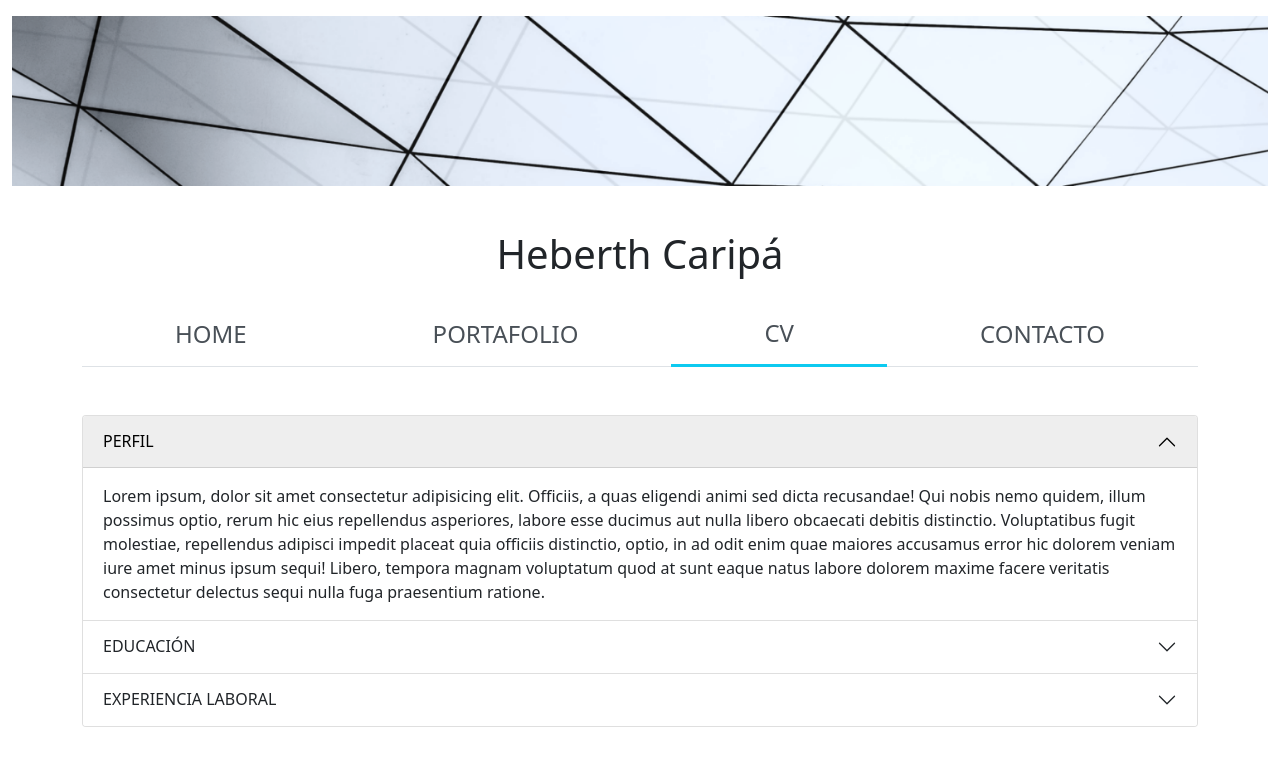
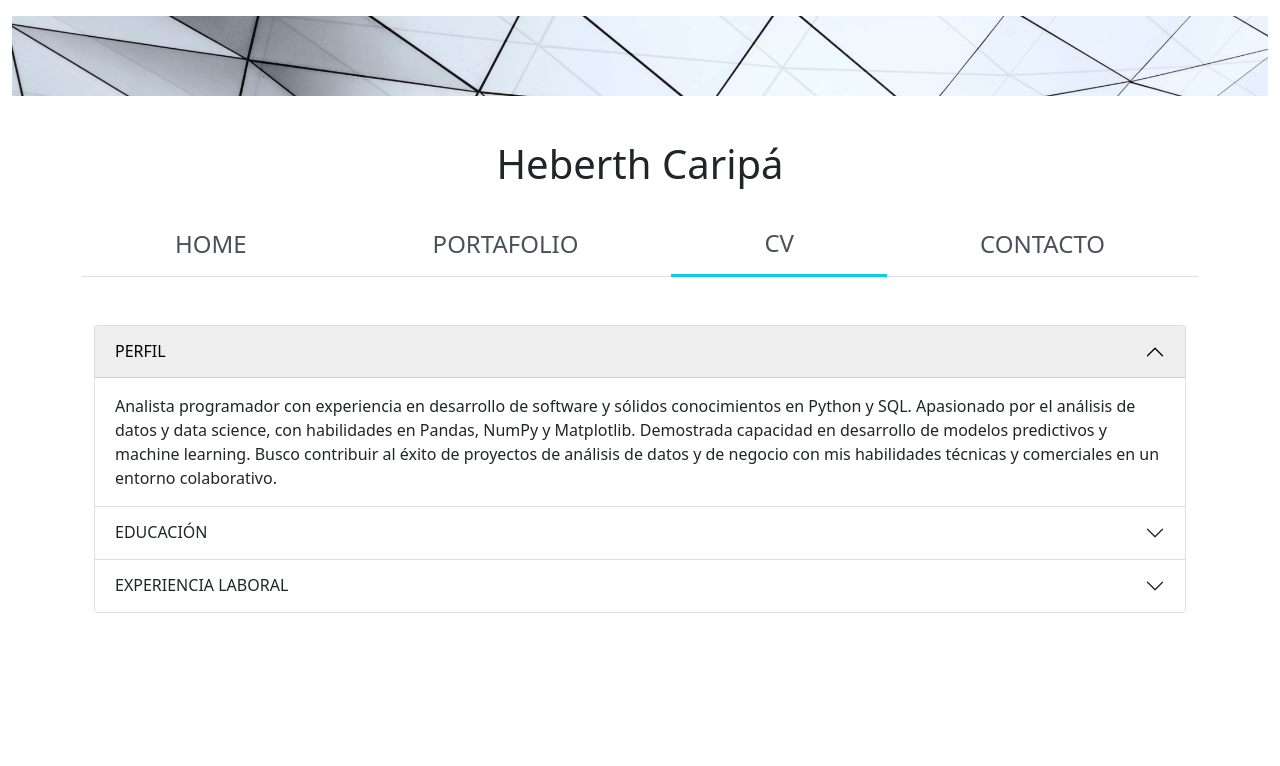
Before and after one commit to heberth18/heberth-website, a Django app: page / in a window 1280 px wide, after a click on "CV". Shown: the top 766 px of the page. Run offline with Django 4.2, Linux system fonts and the light colour scheme; parts of the project's set-up code (start-up, migrations or seed data) failed here and were passed over; some libraries are stand-ins or nearby versions.

Commit message:
modification html

```diff
--- a/portfolio_app/templates/portfolio_app/index.html
+++ b/portfolio_app/templates/portfolio_app/index.html
@@ -31,7 +31,7 @@
             <div class="row mb-1" >
                 <div class="col-md-12 my-3" >
                     <img src="{% static 'img/modern-art.png' %}"
-                        style="width: 100%; height: 170px; object-fit: cover;" >
+                        style="width: 100%; height: 80px; object-fit: cover;" >
                 </div>
             </div>
 
@@ -73,6 +73,7 @@
                 </nav>
 
                 <!-- Contenido de las pestañas -->
+                <div class="container my-5">
                     <div class="tab-content mt-5" id="nav-tabContent">
 
                         <!-- Contenido Tab HOME -->
@@ -81,7 +82,7 @@
                             <p>¡Bienvenido a mi portafolio! Soy un apasionado analista de datos con experiencia en la exploración, limpieza y análisis de datos para generar insights significativos. Mi objetivo es utilizar mis habilidades en ciencia de datos para ayudar a las empresas a tomar decisiones informadas y estratégicas.</p>
                             <br>
                             <h4>Áreas de interés</h4>
-                        <p>Como Analista de Datos con una fuerte inclinación hacia el Data Science, me apasiona explorar y descubrir el potencial oculto en los datos. Mi enfoque se centra en utilizar técnicas analíticas avanzadas para extraer información valiosa y generar conocimientos significativos.</p>
+                            <p>Analista de Datos con una fuerte inclinación hacia el Data Science, me apasiona explorar y descubrir el potencial oculto en los datos. Mi enfoque se centra en utilizar técnicas analíticas avanzadas para extraer información valiosa y generar conocimientos significativos.</p>
 
                             <div class="">
                                 <ul class="mb-0">
@@ -90,7 +91,7 @@
                                     <li class="text-italic">Visualización de datos</li>
                                     <li class="text-italic">Programación y desarrollo</li>
                                     <li class="text-italic">Optimización de procesos</li>
-                                <li class="text-italic">Ética y privacidad de datos:</li>
+                                    <li class="text-italic">Ética y privacidad de datos</li>
                                     <li class="text-italic">Aprendizaje continuo</li>
                                 </ul>
                             </div>
@@ -157,7 +158,7 @@
                                                 <div class="card-body d-flex flex-column">
                                                     <h4 class="card-title">PROYECTO DIABETES</h4>
                                                     <h6 class="card-subtitle mb-2 text-muted">Modelo para estimar diabetes</h6>
-                                                <p class="card-text mb-4">Lorem ipsum dolor sit amet consectetur adipisicing elit. Ipsam cumque aut dignissimos.</p>
+                                                    <p class="card-text mb-4"></p>
                                                     <a href="#" class="card-link">
                                                         <button class="btn btn-info w-100" onclick="sweetAlertMessage('Poyecto en proceso')">Ir al proyecto</button>
                                                     </a>
@@ -186,8 +187,7 @@
                                     <!-- Contenido -->
                                     <div id="panelsStayOpen-collapseOne" class="accordion-collapse collapse show" aria-labelledby="panelsStayOpen-headingOne">
                                         <div class="accordion-body">
-                                        Lorem ipsum, dolor sit amet consectetur adipisicing elit.
-                                        Officiis, a quas eligendi animi sed dicta recusandae! Qui nobis nemo quidem, illum possimus optio, rerum hic eius repellendus asperiores, labore esse ducimus aut nulla libero obcaecati debitis distinctio. Voluptatibus fugit molestiae, repellendus adipisci impedit placeat quia officiis distinctio, optio, in ad odit enim quae maiores accusamus error hic dolorem veniam iure amet minus ipsum sequi! Libero, tempora magnam voluptatum quod at sunt eaque natus labore dolorem maxime facere veritatis consectetur delectus sequi nulla fuga praesentium ratione.
+                                            Analista programador con experiencia en desarrollo de software y sólidos conocimientos en Python y SQL. Apasionado por el análisis de datos y data science, con habilidades en Pandas, NumPy y Matplotlib. Demostrada capacidad en desarrollo de modelos predictivos y machine learning. Busco contribuir al éxito de proyectos de análisis de datos y de negocio con mis habilidades técnicas y comerciales en un entorno colaborativo.
                                         </div>
                                     </div>
                                 </div>
@@ -207,34 +207,12 @@
                                         <div class="accordion-body">
                                             <div class="row">
                                                 <div class="col-1 text-center">
-                                                20XX-20XX
+                                                    2020–2023
                                                 </div>
                                                 <div class="col-11">
-                                                <p><span class=""><strong>DOCTORADO EN PYTHON</strong></span> | UNIVERSIDAD DE LOS ANDES</p>
-                                                <P>ESPECIALIZACIÓN: LOREM IPSUM. </P>
-                                                <p>Lorem ipsum, dolor sit amet consectetur adipisicing elit. Magni dicta dolores dolor fugit a minima cumque quia eveniet nostrum qui labore, minus provident accusantium consequuntur obcaecati id aliquid at sit beatae iusto magnam nihil!</p>
+                                                    <p><span class=""><strong>ANALISTA PROGRAMADOR</strong></span> | IP SANTO TOMÁS</p>
+                                                    </p>
                                                     <hr>
-                                            </div>
-                                        </div>
-                                        <div class="row">
-                                            <div class="col-1 text-center">
-                                                20XX-20XX
-                                            </div>
-                                            <div class="col-11">
-                                                <p><span class=""><strong>MAESTRÍA EN CIENCIAS EN PYTHON</strong></span> | UNIVERSIDAD DE CHILE</p>
-                                                <P>ESPECIALIZACIÓN: LOREM IPSUM. </P>
-                                                <p>Lorem ipsum, dolor sit amet consectetur adipisicing elit. Magni dicta dolores dolor fugit a minima cumque quia eveniet nostrum qui labore, minus provident accusantium consequuntur obcaecati id aliquid at sit beatae iusto magnam nihil!</p>
-                                                <hr>
-                                            </div>
-                                        </div>
-                                        <div class="row">
-                                            <div class="col-1 text-center">
-                                                20XX-20XX
-                                            </div>
-                                            <div class="col-11">
-                                                <p><span class=""><strong>LICENCIATURA EN PYTHON</strong></span> | UNIVERSIDAD AUTÓNOMA DE NUEVO LEÓN</p>
-                                                <P>ESPECIALIZACIÓN: LOREM IPSUM. </P>
-                                                <p>Lorem ipsum, dolor sit amet consectetur adipisicing elit. Magni dicta dolores dolor fugit a minima cumque quia eveniet nostrum qui labore, minus provident accusantium consequuntur obcaecati id aliquid at sit beatae iusto magnam nihil!</p>
                                                 </div>
                                             </div>
                                         </div>
@@ -256,58 +234,20 @@
                                         <div class="accordion-body">
                                             <div class="row">
                                                 <div class="col-1 text-center">
-                                                20XX-20XX
+                                                    2023-2023
                                                 </div>
-                                            <div class="col-11">
-                                                <p><span class=""><strong>CIENTÍFICO DE DATOS</strong></span> | EMPRESA X</p>
-                                                <P>Departamento: Lorem ipsum. </P>
-                                                <p>Lorem ipsum dolor sit amet consectetur adipisicing elit. Rem dolore voluptatum maiores doloribus neque repellendus quas consequuntur magni, labore voluptates tempora placeat praesentium fugit non sunt excepturi enim.</p>
+                                                <div class="col-11"><strong>DESARROLLADOR WEB</strong></span> | EMPRESA BEAHYBRID SPA </p>
+                                                    <P>Departamento: Tecnología.</P>
+                                                    <p>Creación de una aplicación móvil en Android con la versión 5.1 y Kotlin para la transmisión de la cámara en tiempo real.</p>
 
                                                     <div class="">
                                                         <ul class="mb-0">
-                                                        <li class="text-italic">Actividad 1</li>
-                                                        <li class="text-italic">Actividad 2</li>
-                                                        <li class="text-italic">Actividad 3</li>
+                                                            <li class="text-italic">Desarrollo de una aplicación móvil en Android.</li>
+                                                            <li class="text-italic">Creación de un reproductor web</li>
+                                                            <li class="text-italic">Instalación y configuración de Nginx mediante SSH</li>
                                                         </ul>
                                                     </div>
                                                     <hr>
-                                            </div>
-                                        </div>
-                                        <div class="row">
-                                            <div class="col-1 text-center">
-                                                20XX-20XX
-                                            </div>
-                                            <div class="col-11">
-                                                <p><span class=""><strong>ANALISTA DE DATOS</strong></span> | EMPRESA X</p>
-                                                <P>Departamento: Lorem ipsum. </P>
-                                                <p>Lorem ipsum dolor sit amet consectetur adipisicing elit. Rem dolore voluptatum maiores doloribus neque repellendus quas consequuntur magni, labore voluptates tempora placeat praesentium fugit non sunt excepturi enim.</p>
-
-                                                <div class="">
-                                                    <ul class="mb-0">
-                                                        <li class="text-italic">Actividad 1</li>
-                                                        <li class="text-italic">Actividad 2</li>
-                                                        <li class="text-italic">Actividad 3</li>
-                                                    </ul>
-                                                </div>
-                                                <hr>
-                                            </div>
-                                        </div>
-                                        <div class="row">
-                                            <div class="col-1 text-center">
-                                                20XX-20XX
-                                            </div>
-                                            <div class="col-11">
-                                                <p><span class=""><strong>ANALISTA DE DATOS JR.</strong></span> | EMPRESA X</p>
-                                                <P>Departamento: Lorem ipsum. </P>
-                                                <p>Lorem ipsum dolor sit amet consectetur adipisicing elit. Rem dolore voluptatum maiores doloribus neque repellendus quas consequuntur magni, labore voluptates tempora placeat praesentium fugit non sunt excepturi enim.</p>
-
-                                                <div class="">
-                                                    <ul class="mb-0">
-                                                        <li class="text-italic">Actividad 1</li>
-                                                        <li class="text-italic">Actividad 2</li>
-                                                        <li class="text-italic">Actividad 3</li>
-                                                    </ul>
-                                                </div>
                                                 </div>
                                             </div>
                                         </div>
@@ -341,6 +281,7 @@
                         </div>
                     </div>
                 </div>
+            </div>
 
         </div>
     </body>
```
Also changed, not shown: 1 other file. Lines whose indentation alone changed are shown as unchanged.
